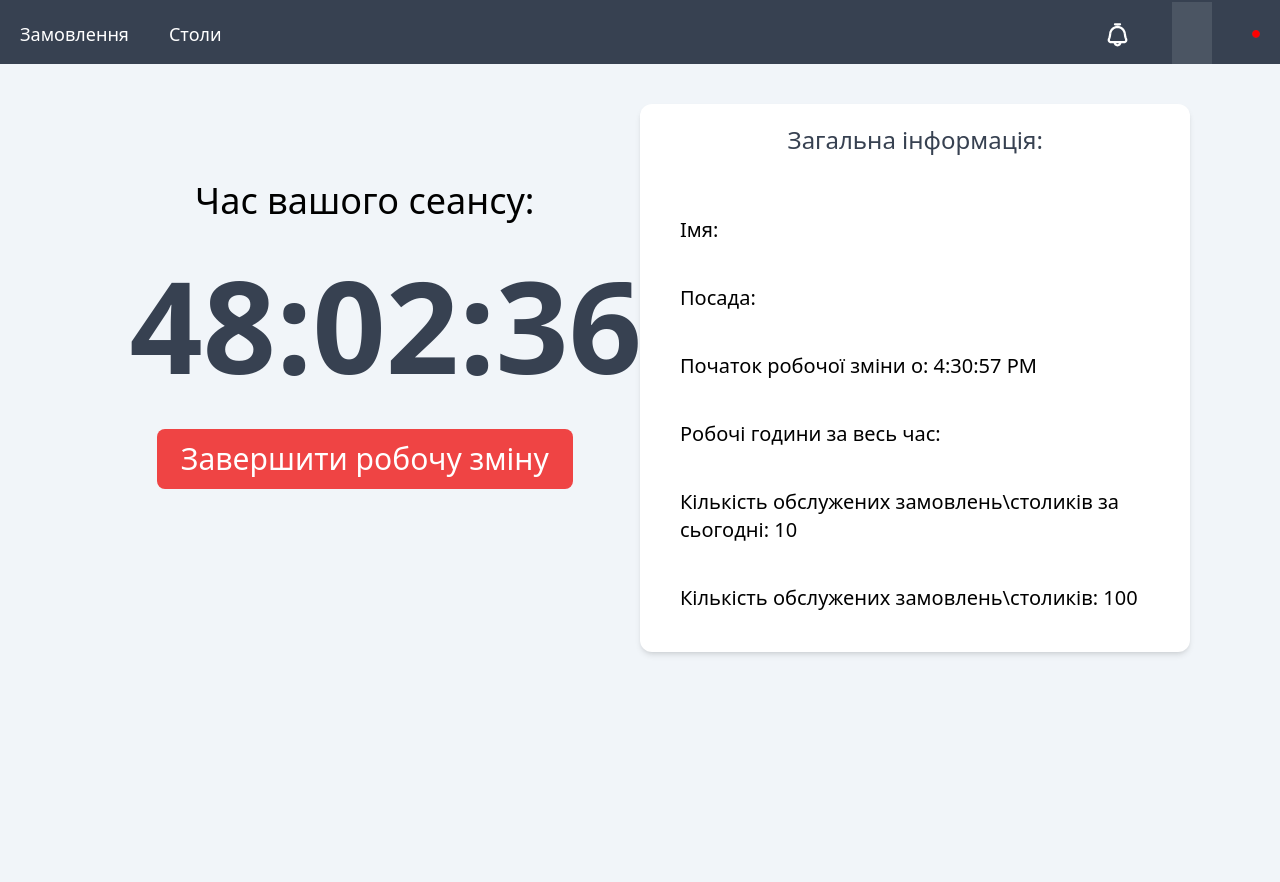
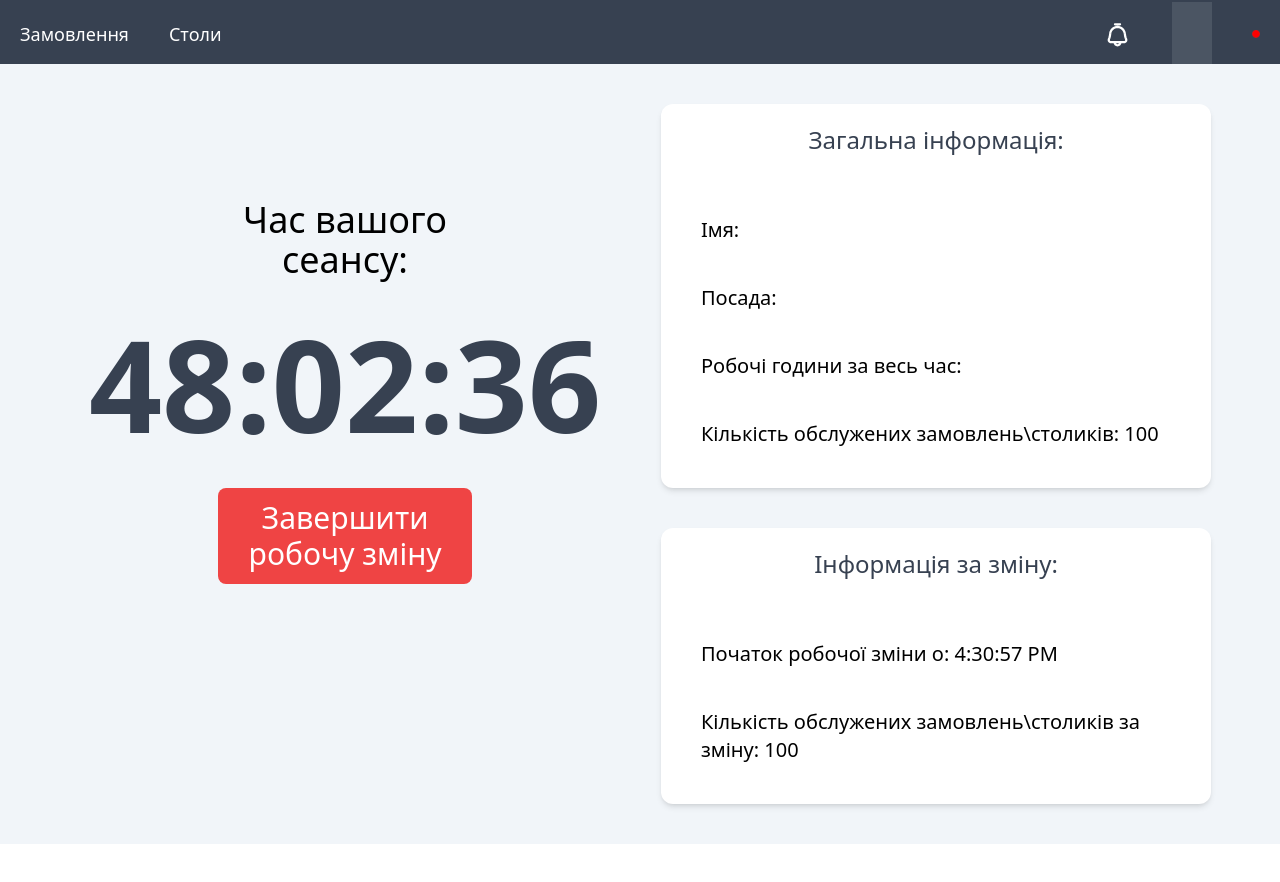
Before and after one commit to endorii/dishy, a React (Create React App) app in the folder client/: page /service/account in a window 1280 px wide. Shown: the top 882 px of the page. After the commit the page ends 844 px from the top, so only its background shows below. Built offline with nearby package versions, Linux system fonts and the light colour scheme; no server answers.

Commit message:
Minor changes and improvements

```diff
--- a/client/src/components/CurrentEmployeeAccount.jsx
+++ b/client/src/components/CurrentEmployeeAccount.jsx
@@ -34,20 +34,23 @@ export const CurrentEmployeeAccount = () => {
 
     return (
         <>
-            <div className="py-10 h-[855px]">
-                <div className="flex w-auto text-center justify-center">
-                    <div className="w-[43%] text-4xl font-thin mt-[6%]">
+            <div className="py-10 h-full">
+                <div className="flex text-center justify-center">
+                    <div>
+                        <div className="sticky top-[25%] left-[17%] flex flex-col fustify-center items-center w-[43%] text-4xl font-thin mt-[6%]">
                             Час вашого сеансу:
 
                             <div className="text-9xl text-gray-700 font-bold p-10">
                                 {currentTime}
                             </div>
                             <div>
-                            <button className="px-6 py-3 bg-red-500 text-3xl text-white rounded-lg" onClick={() => {navigate('/employees'); dispatch(changeIsCurrentEmployee()); dispatch(setCurrentEmployee({})); }}>Завершити робочу зміну</button>
+                                <button className="px-6 py-3 bg-red-500 text-3xl text-white rounded-lg" onClick={() => { navigate('/employees'); dispatch(changeIsCurrentEmployee()); dispatch(setCurrentEmployee({})); }}>Завершити робочу зміну</button>
                             </div>
 
                         </div>
-                    <div className="w-[43%] bg-white rounded-xl shadow-md">
+                    </div>
+                    <div className="flex gap-10 w-[43%] flex-col">
+                        <div className=" bg-white rounded-xl shadow-md">
                             <p className="text-2xl p-5 font-medium text-gray-700">Загальна інформація:</p>
                             <ul className="flex flex-col gap-10 p-10 text-left text-xl font-thin">
                                 <li>
@@ -60,19 +63,10 @@ export const CurrentEmployeeAccount = () => {
                                         Посада: {currentEmployee.position}
                                     </p>
                                 </li>
-                            <li>
-                                <p>
-                                    Початок робочої зміни о: {startTime.toLocaleTimeString()}
-                                </p>
-                            </li>
+
                                 <li>
                                     <p>
                                         Робочі години за весь час: {currentEmployee.totalWorkingTime}
-                                </p>
-                            </li>
-                            <li>
-                                <p>
-                                    Кількість обслужених замовлень\столиків за сьогодні: 10
                                     </p>
                                 </li>
                                 <li>
@@ -82,6 +76,22 @@ export const CurrentEmployeeAccount = () => {
                                 </li>
                             </ul>
                         </div>
+                        <div className=" bg-white rounded-xl shadow-md">
+                            <p className="text-2xl p-5 font-medium text-gray-700">Інформація за зміну:</p>
+                            <ul className="flex flex-col gap-10 p-10 text-left text-xl font-thin">
+                                <li>
+                                    <p>
+                                        Початок робочої зміни о: {startTime.toLocaleTimeString()}
+                                    </p>
+                                </li>
+                                <li>
+                                    <p>
+                                        Кількість обслужених замовлень\столиків за зміну: 100
+                                    </p>
+                                </li>
+                            </ul>
+                        </div>
+                    </div>
                 </div>
             </div>
 
--- a/client/src/components/Service.jsx
+++ b/client/src/components/Service.jsx
@@ -11,8 +11,8 @@ export const Service = () => {
     useEffect(() => {
         dispatch(fetchCurrentEmployee());
     }, [])
-    const {name} = useSelector(state => state.currentEmployee.currentEmployee);
-    const {isAuth} = useSelector(state => state.currentEmployee);
+    const { name } = useSelector(state => state.currentEmployee.currentEmployee);
+    const { isAuth } = useSelector(state => state.currentEmployee);
     return (
         <div className="flex flex-col text-white justify-center">
             <aside className="">
@@ -21,28 +21,32 @@ export const Service = () => {
                         <ul className="flex items-center text-lg">
                             <li>
                                 <NavLink className={({ isActive, isPending }) =>
-            isPending ? "pending" : isActive ? "p-5 text-center bg-gray-600 hover:bg-gray-600" : "p-5 text-center hover:bg-gray-600"
-        } to="orders" >Замовлення</NavLink>
+                                    isPending ? "pending" : isActive ? "p-5 text-center bg-gray-600 hover:bg-gray-600" : "p-5 text-center hover:bg-gray-600"
+                                } to="orders" >Замовлення</NavLink>
                             </li>
                             <li>
                                 <NavLink className={({ isActive, isPending }) =>
-            isPending ? "pending" : isActive ? "p-5 text-center bg-gray-600 hover:bg-gray-600" : "p-5 text-center hover:bg-gray-600"
-        } to="tables" >Столи</NavLink>
+                                    isPending ? "pending" : isActive ? "p-5 text-center bg-gray-600 hover:bg-gray-600" : "p-5 text-center hover:bg-gray-600"
+                                } to="tables" >Столи</NavLink>
                             </li>
                         </ul>
                         <div className="flex text-lg">
                             <div className="p-4 text-center hover:bg-gray-600">
                                 <img className="w-9" src={Notification} alt="" />
                             </div>
-                            <div className="p-5 text-center font-medium"><NavLink className={({ isActive, isPending }) =>
-            isPending ? "pending" : isActive ? "p-5 text-center bg-gray-600 hover:bg-gray-600" : "p-5 text-center hover:bg-gray-600"
-        } to="account">{name}</NavLink></div>
+                            <div className="p-5 text-center font-medium">
+                                <NavLink className={({ isActive, isPending }) =>
+                                    isPending ? "pending" : isActive ? "p-5 text-center bg-gray-600 hover:bg-gray-600" : "p-5 text-center hover:bg-gray-600"
+                                } to="account">
+                                    {name}
+                                </NavLink>
+                            </div>
                             <div className="p-5 border-r-0 text-center hover:bg-gray-600 flex items-center" >{isAuth ? <img className=" h-2" src={GreenDot} alt="" /> : <img className=" h-2" src={RedDot} alt="" />}</div>
                         </div>
                     </div>
                 </div>
             </aside>
-            <main className="flex-1 overflow-auto">
+            <main className="flex-1">
                 <div className="bg-slate-100 text-black">
                     <Outlet />
                 </div>
```
Lines whose indentation alone changed are shown as unchanged.
